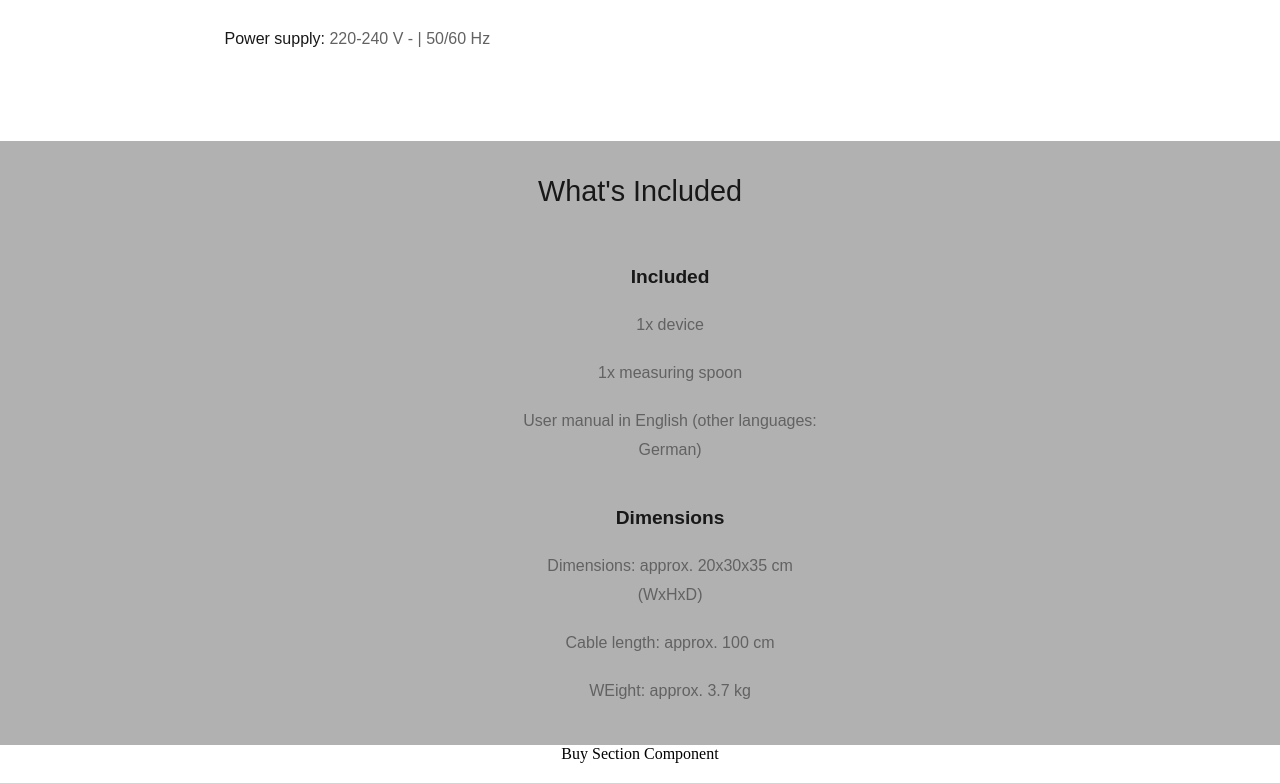
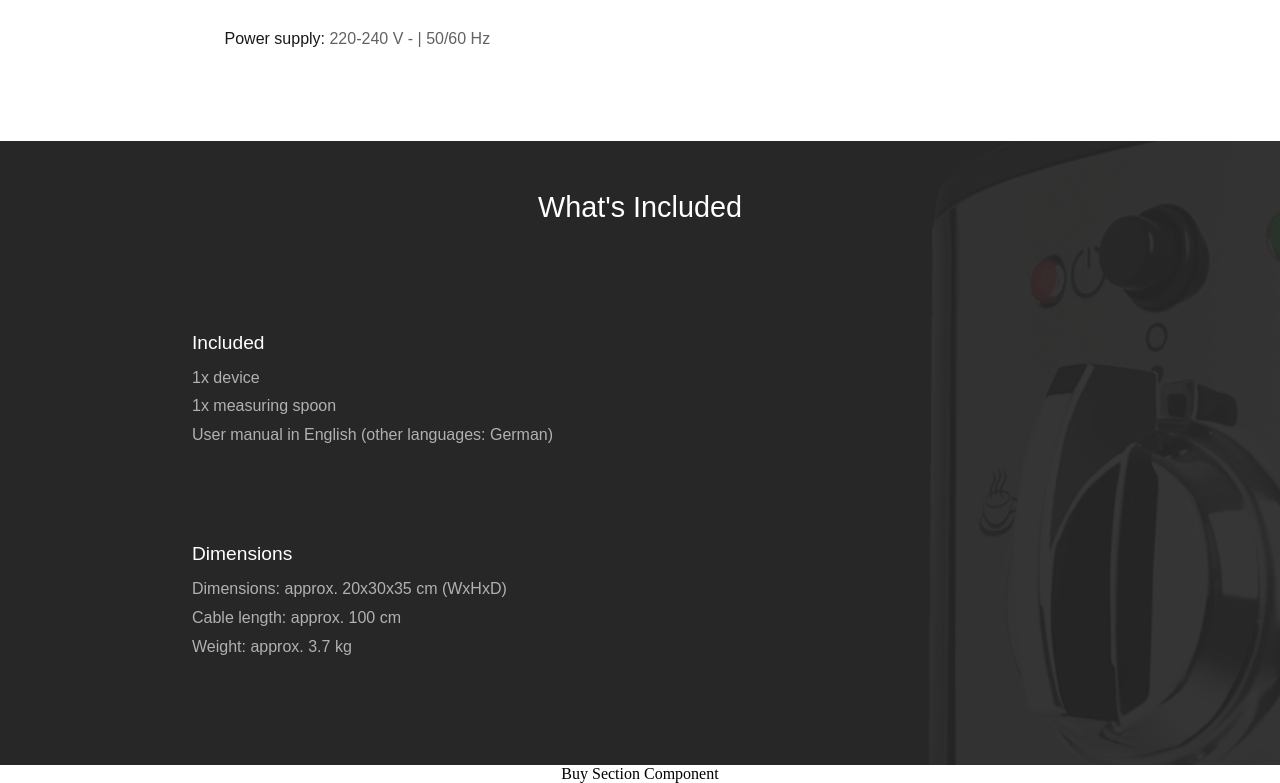
Before and after one commit to hexblend/coffeeMachine, a React (Create React App) app: page / in a window 1280 px wide. Shown: the part 2513-3296 px from the top of the page. Built offline with nearby package versions, Linux system fonts and the light colour scheme; a web font is replaced by a local one.

Commit message:
What's Included Section Desktop Layout

```diff
--- a/src/Assets/scss/components/sections/whats_included.scss
+++ b/src/Assets/scss/components/sections/whats_included.scss
@@ -0,0 +1,37 @@
+.whats_included-section {
+  background-image: url('../img/whats_included_bg.png') !important;
+  background-repeat: no-repeat !important;
+  background-position: center top-right !important;
+  background-size: cover !important;
+  .container {
+    h2 {
+      color: $white;
+      margin-top: 50px;
+    }
+    .row {
+      display: inline-block;
+      width: 100vw;
+      .col-12 {
+      display: inline-block;
+      text-align: left;
+      padding: 0 0 0 15vw;
+      &:nth-child(1){
+        margin-top: 50px;
+        margin-bottom: 70px;
+      }
+      &:nth-child(2){
+        margin-bottom: 100px;
+      }
+      h4 {
+        color: $white;
+        font-weight: $thick-font;
+        margin-bottom: 10px;
+      }
+      p {
+        color: $light-grey;
+        margin: 0;
+      }
+    }
+    }
+  }
+}
--- a/src/Components/Sections/WhatsIncluded.js
+++ b/src/Components/Sections/WhatsIncluded.js
@@ -6,19 +6,17 @@ const WhatsIncluded = () => {
       <div className="container">
         <h2>What's Included</h2>
         <div className="row">
-          <div className="offset-2 col-10">
-            <div className="text-1">
+          <div className="col-12">
               <h4>Included</h4>
               <p>1x device</p>
               <p>1x measuring spoon</p>
               <p>User manual in English (other languages: German)</p>
-            </div>
-            <div className="text-2">
-              <h4>Dimensions</h4>
-              <p>Dimensions: approx. 20x30x35 cm (WxHxD)</p>
-              <p>Cable length: approx. 100 cm</p>
-              <p>WEight: approx. 3.7 kg</p>
-            </div>
+          </div>
+          <div className="col-12">
+            <h4>Dimensions</h4>
+            <p>Dimensions: approx. 20x30x35 cm (WxHxD)</p>
+            <p>Cable length: approx. 100 cm</p>
+            <p>Weight: approx. 3.7 kg</p>
           </div>
         </div>
       </div>
```
Also changed, not shown: src/Assets/img/whats_included_bg.png (added), src/Assets/img/whats_included_machine.png (deleted).
